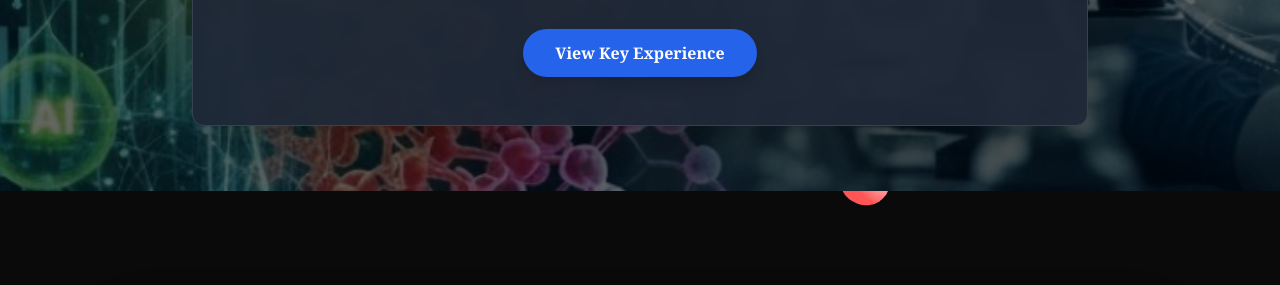
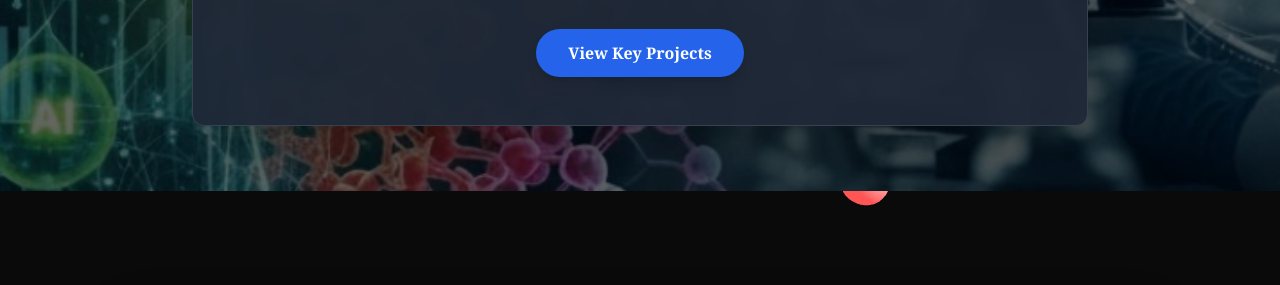
Before and after one commit to TimoJadu/Subhajit.Portfolio, a plain HTML site: page index.html in a window 1280 px wide. Shown: the part 322-607 px from the top of the page. Drawn offline with nearby package versions, Linux system fonts and the light colour scheme; animation ran at ten frames a second.

Commit message:
UI modification

```diff
--- a/index.html
+++ b/index.html
@@ -233,7 +233,7 @@
                 <p class="text-lg sm:text-xl text-gray-600 dark:text-gray-300 mb-8 transition-colors">
                     Strategic leader with 14 years in Enterprise Solution Architecture, AI/ML Engineering, and End-to-End Product Development. M.S. in Data Science.
                 </p>
-                <a href="#experience" class="inline-block px-8 py-3 bg-blue-600 text-white font-semibold rounded-full shadow-lg hover:bg-blue-700 transition transform hover:scale-105">View Key Experience</a>
+                <a href="#projects" class="inline-block px-8 py-3 bg-blue-600 text-white font-semibold rounded-full shadow-lg hover:bg-blue-700 transition transform hover:scale-105">View Key Projects</a>
             </div>
         </section>
 
```
Also changed, not shown: 1 other file.
